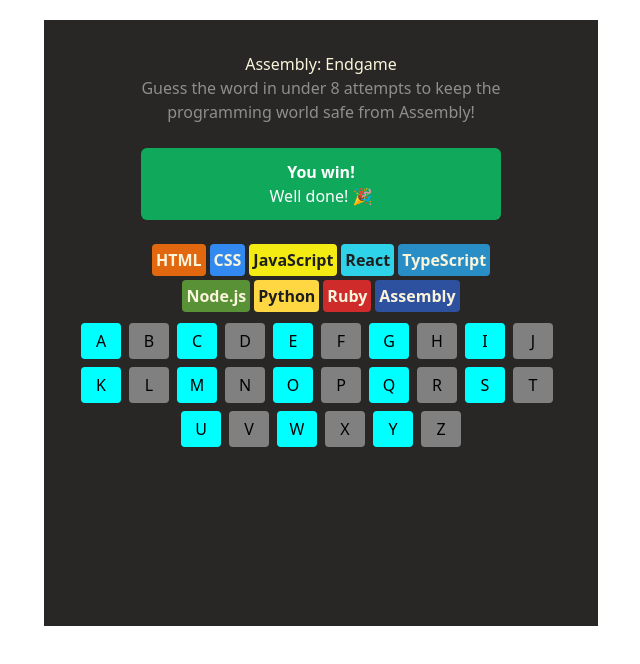
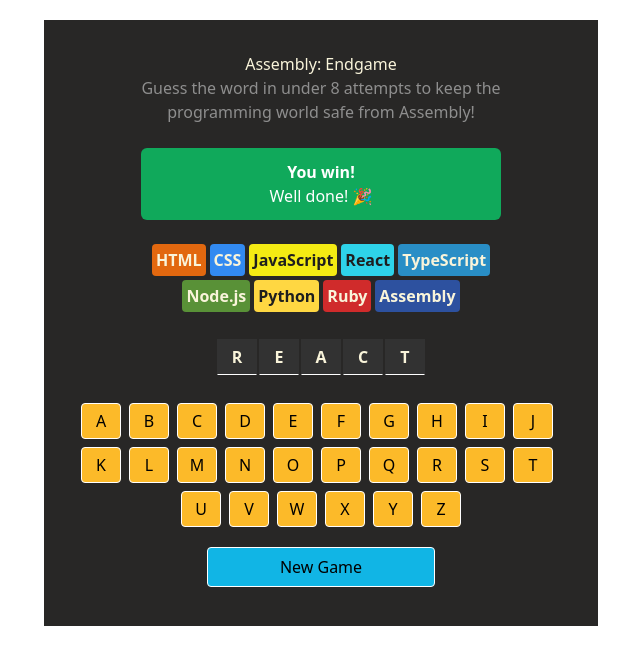
Before and after one commit to thierry-byiringiro/assemblyEndGame, a React (Vite) app: page / in a window 1280 px wide. Shown: the top 664 px of the page, without its empty margins (319-959 px from the left). Built offline with nearby package versions, Linux system fonts and the light colour scheme.

Commit message:
added the codes from word component

```diff
--- a/src/components/Keyboard.tsx
+++ b/src/components/Keyboard.tsx
@@ -1,16 +1,44 @@
+import React, { useState } from "react";
+
 export default function Keyboard() {
+  const [guessedWord, setGuessedWord] = useState<string[]>([]);
+  function addGuessedWords(letter: string) {
+    setGuessedWord((word) => {
+      const letterSet = new Set(word);
+      letterSet.add(letter);
+      return Array.from(letterSet);
+    });
+  }
   const alphabets = "abcdefghijklmnopqrstuvwxyz";
-  const getKeyboard = alphabets
-    .split("")
-    .map((letter, index) => (
-      <button style={{backgroundColor : index % 2 === 0 ? "cyan" : "gray"}} className="h-9 w-10 flex justify-center items-center text-black font-medium rounded-sm bg-amber-300 cursor-pointer">
-        {letter.toUpperCase()}
-      </button>
-    ));
+  const getKeyboard = alphabets.split("").map((letter, index) => (
+    <button
+      key={index}
+      value={letter}
+      onClick={() => addGuessedWords(letter)}
+      className="h-9 w-10 flex justify-center items-center text-black border border-white rounded-sm bg-[#FCBA29] cursor-pointer"
+    >
+      {letter.toUpperCase()}
+    </button>
+  ));
+  const [word, setWord] = useState("react");
+  const getWords = word.split("").map((el, index) => (
+    <span
+      key={index}
+      className="h-9 w-10 border-b border-b-white border border-[#323232] bg-[#323232] flex justify-center items-center text-[#F9F4DA]  font-bold"
+    >
+      {el.toUpperCase()}
+    </span>
+  ));
   return (
     <>
-      <div className="w-120 h-33 flex flex-wrap justify-center items-center space-x-2">
-        {getKeyboard}
+      <div className="flex gap-0.5 mt-5">{getWords}</div>
+      <div className="flex flex-col space-y-4 items-center">
+        <div className="w-120 h-33 flex flex-wrap justify-center items-center space-x-2">
+          {getKeyboard}
+        </div>
+        <button className="w-57 h-10 p-4 bg-[#11B5E5] flex items-center justify-center border border-white rounded-sm cursor-pointer">
+          New Game
+        </button>
       </div>
     </>
   );
```
